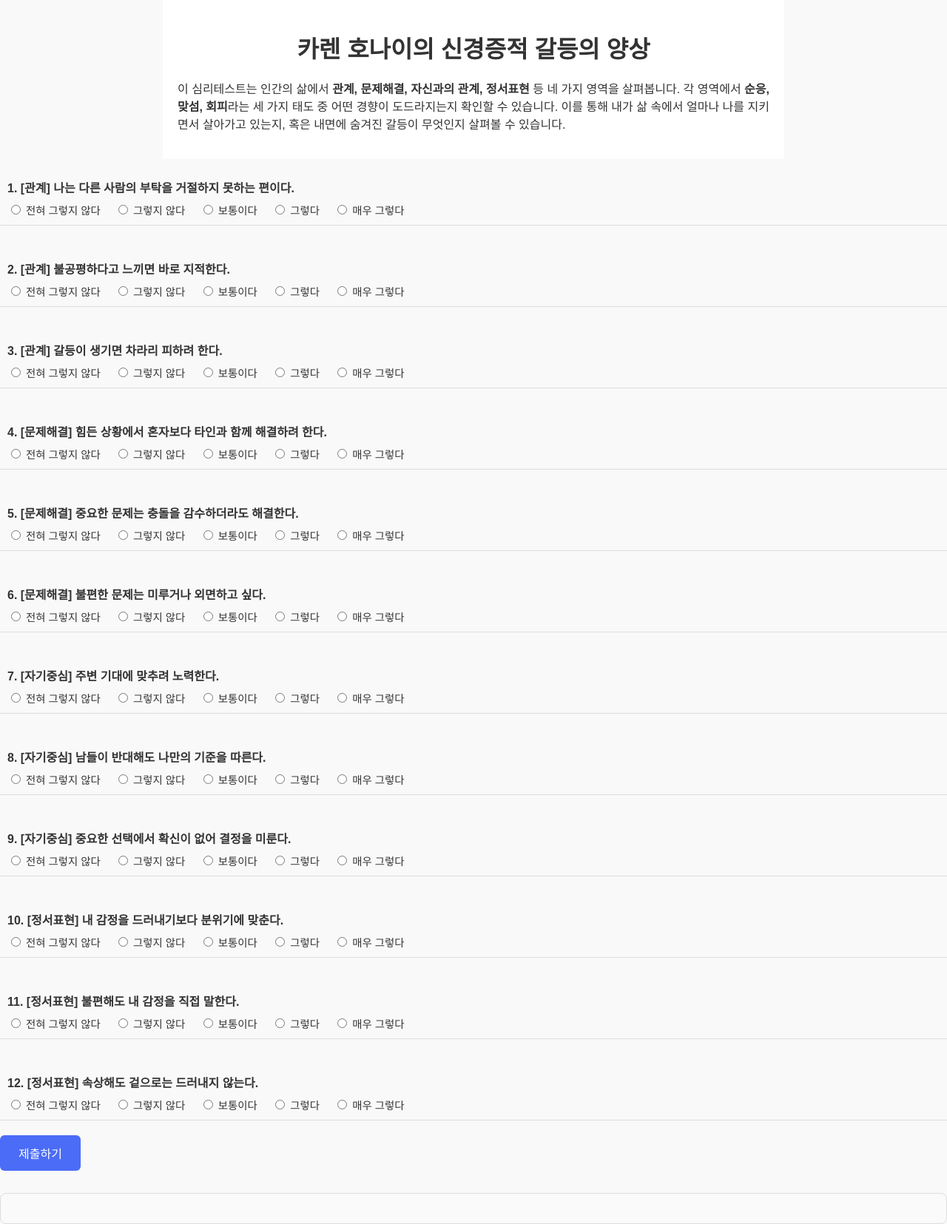
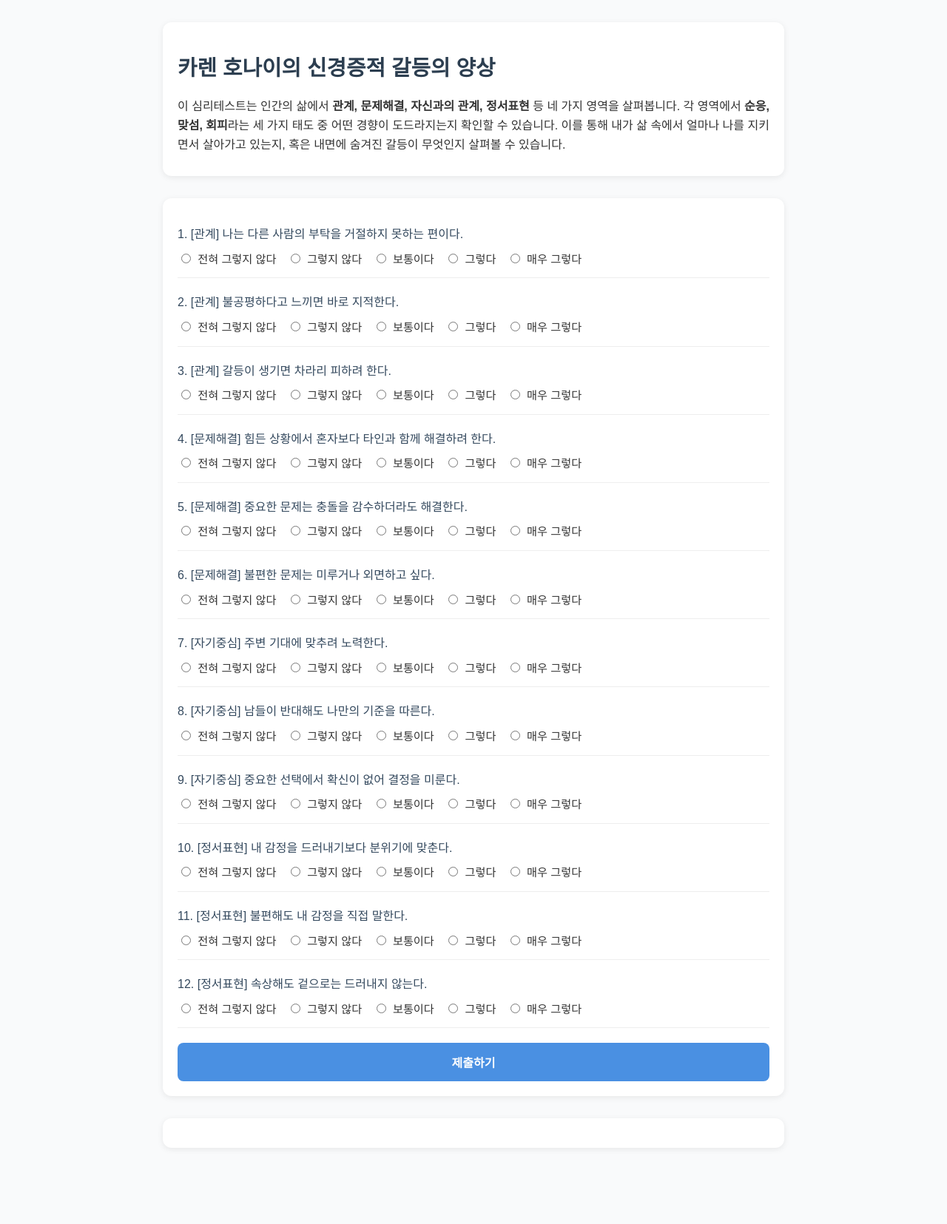
Before and after one commit to parttimeangels/demo-2, a plain HTML site: page index.html in a window 1280 px wide. Shown: the whole page at 74% size. After the commit the page ends 1582 px from the top, so only its background shows below. Drawn offline with Linux system fonts and the light colour scheme.

Commit message:
Update style.css

```diff
--- a/style.css
+++ b/style.css
@@ -1,85 +1,133 @@
+/* =====================
+   전체 레이아웃
+===================== */
 body {
   font-family: "Noto Sans KR", sans-serif;
+  background-color: #f9fafb;
   margin: 0;
   padding: 0;
-  background: #f9f9f9;
+  line-height: 1.6;
   color: #333;
 }
 
 .container {
   max-width: 800px;
-  margin: auto;
+  margin: 30px auto;
   padding: 20px;
-  background: #fff;
+  background: white;
+  border-radius: 12px;
+  box-shadow: 0 2px 8px rgba(0,0,0,0.08);
 }
 
-h1 {
-  text-align: center;
-  margin-bottom: 20px;
+.container h1 {
+  font-size: 1.8rem;
+  margin-bottom: 15px;
+  color: #2c3e50;
 }
 
-.intro {
-  background: #f0f4ff;
-  padding: 15px;
-  border-radius: 8px;
-  margin-bottom: 20px;
-  font-size: 0.95rem;
+.container p {
+  font-size: 1rem;
+  margin-bottom: 10px;
+}
+
+/* =====================
+   질문 폼
+===================== */
+.form-container {
+  max-width: 800px;
+  margin: 20px auto;
+  padding: 20px;
+  background: white;
+  border-radius: 12px;
+  box-shadow: 0 2px 8px rgba(0,0,0,0.08);
 }
 
 .question {
   margin-bottom: 20px;
-  padding: 10px;
-  border-bottom: 1px solid #ddd;
+  padding-bottom: 12px;
+  border-bottom: 1px solid #eee;
 }
 
 .question p {
   margin-bottom: 8px;
-  font-weight: bold;
+  font-weight: 500;
+  color: #34495e;
 }
 
 label {
-  margin-right: 15px;
-  font-size: 0.9rem;
+  margin-right: 10px;
+  font-size: 0.95rem;
 }
 
-.submit-box {
-  text-align: center;
-  margin: 30px 0;
+input[type="radio"] {
+  margin-right: 5px;
 }
 
+/* =====================
+   버튼
+===================== */
 button {
-  padding: 12px 25px;
+  display: block;
+  width: 100%;
+  padding: 14px;
   font-size: 1rem;
-  background: #4a6cf7;
+  font-weight: 600;
+  background-color: #4a90e2;
   color: white;
   border: none;
-  border-radius: 6px;
+  border-radius: 8px;
   cursor: pointer;
+  margin-top: 20px;
+  transition: background-color 0.2s ease;
 }
 
 button:hover {
-  background: #3a56d4;
+  background-color: #357ab8;
 }
 
+/* =====================
+   결과
+===================== */
 .result {
-  margin-top: 30px;
+  max-width: 800px;
+  margin: 30px auto;
   padding: 20px;
-  background: #fafafa;
-  border: 1px solid #ddd;
-  border-radius: 8px;
+  background: #fff;
+  border-radius: 12px;
+  box-shadow: 0 2px 8px rgba(0,0,0,0.08);
 }
 
+.result h2 {
+  color: #2c3e50;
+  margin-bottom: 15px;
+}
+
+.result h3 {
+  margin-top: 20px;
+  margin-bottom: 10px;
+  color: #4a90e2;
+}
+
+.result p {
+  margin-bottom: 12px;
+  font-size: 0.95rem;
+}
+
+/* =====================
+   반응형
+===================== */
 @media (max-width: 600px) {
-  .container {
+  body {
+    font-size: 14px;
+  }
+
+  .container, .form-container, .result {
+    margin: 15px;
     padding: 15px;
   }
 
-  label {
-    display: block;
-    margin-bottom: 5px;
-  }
-
   button {
-    width: 100%;
+    font-size: 0.95rem;
+    padding: 12px;
   }
 }
```
